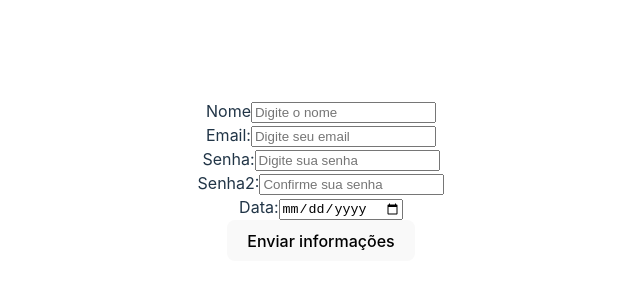
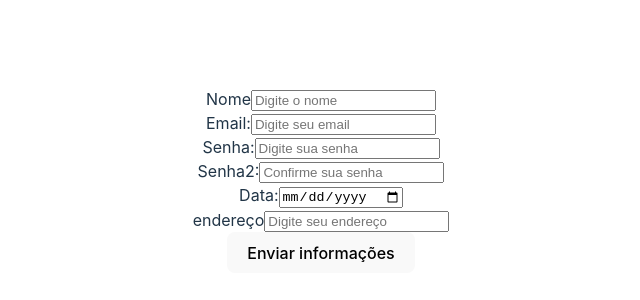
Before and after one commit to Ebraim30/MAtue30, a Vue app: page / in a window 1280 px wide. Shown: the part 220-520 px from the top of the page, without its empty margins (319-959 px from the left). Built offline with nearby package versions, Linux system fonts and the light colour scheme.

Commit message:
Feito-Endereçp

```diff
--- a/src/App.vue
+++ b/src/App.vue
@@ -16,6 +16,10 @@
                 <div class="input-date">
                 <label for="date">Data:</label>
                 <input type="date" placeholder="Date"></div>
+                <div class="input-endereço">
+                 <label for="text">endereço</label>
+                <input type="text" placeholder="Digite seu endereço"></div>
+
                 <button type="submit">Enviar informações</button>
         </form>
     </div>
```
